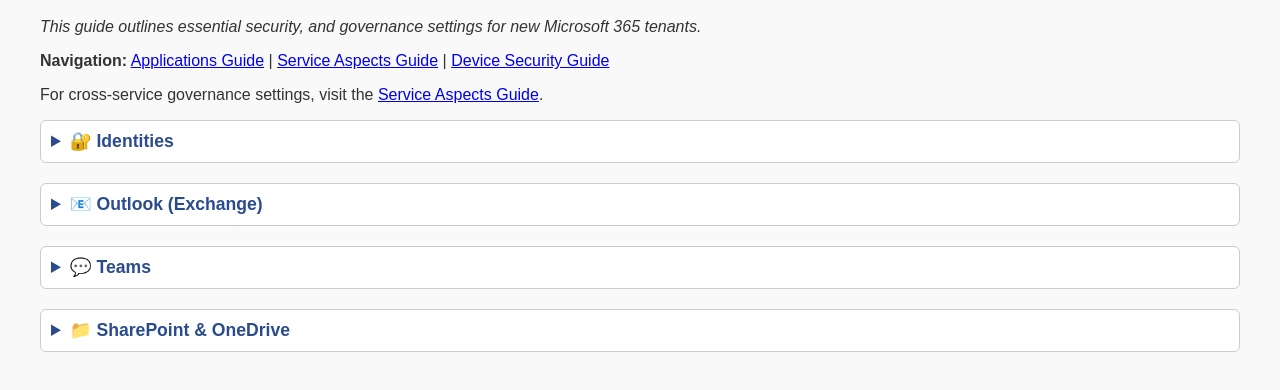
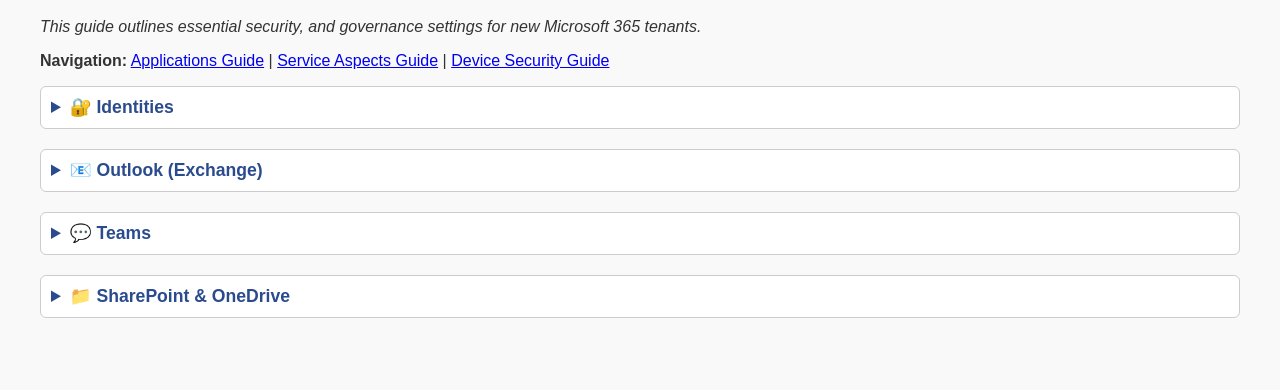
Before and after one commit to NL12143/m365-secure-setup-guide, a plain HTML site: page applications.html in a window 1280 px wide. Shown: the part 80-470 px from the top of the page. Drawn offline with Linux system fonts and the light colour scheme.

Commit message:
Update applications.html

```diff
--- a/applications.html
+++ b/applications.html
@@ -75,10 +75,6 @@
     <a href="devices.html">Device Security Guide</a>
    </p>
 </nav>
-
-  <p>For cross-service governance settings, visit the
-  <a href="index-services.html" title="Microsoft 365 Services Setup Guide">Service Aspects Guide</a>.
-  </p>
 
 <details>
   <summary>🔐 Identities</summary>
```
